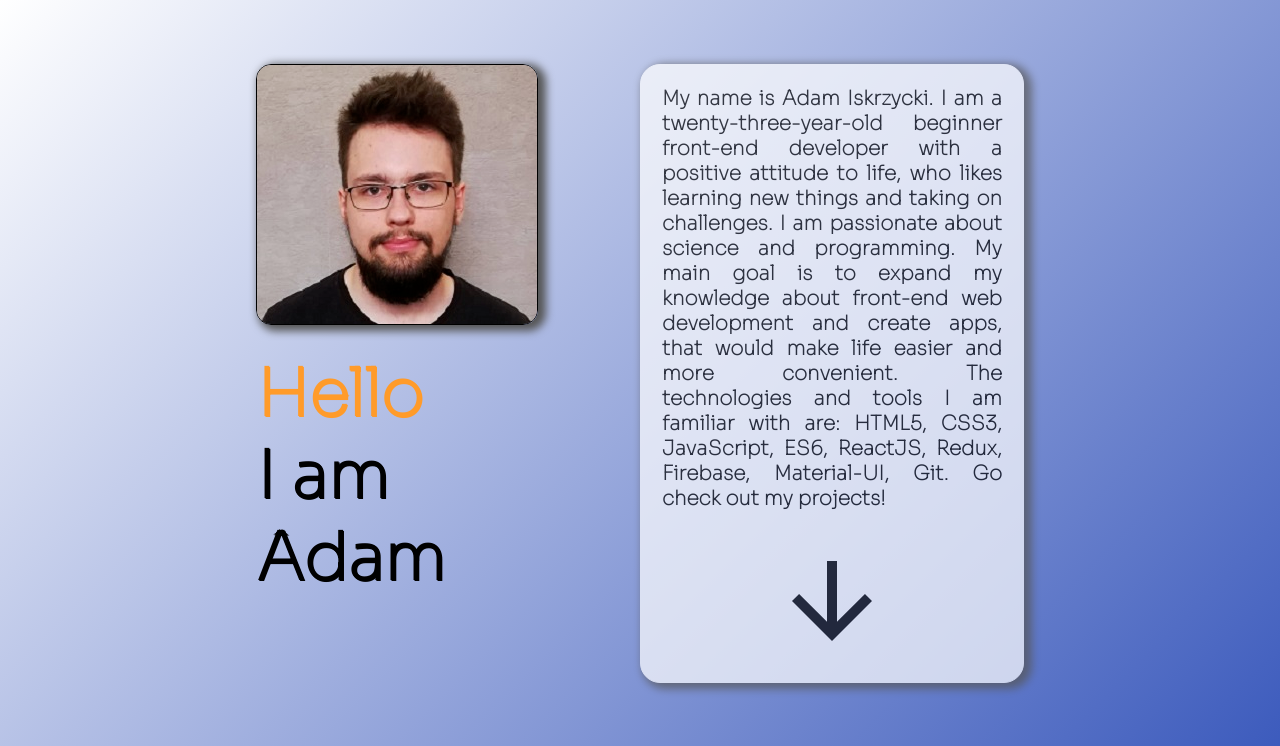
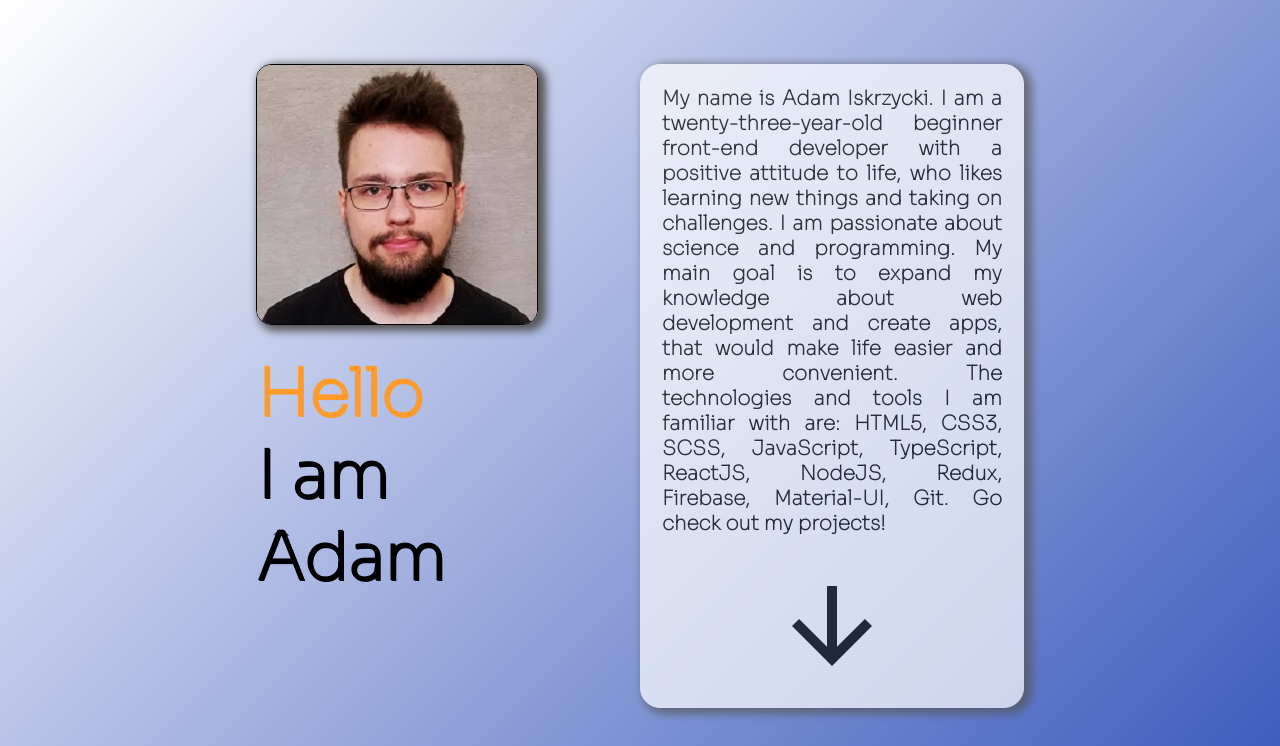
Before and after one commit to AdamIskrzycki/portfolio, a React (Create React App) app: page / in a window 1280 px wide. Shown: the top 746 px of the page. Built offline with nearby package versions, Linux system fonts and the light colour scheme.

Commit message:
Added TypeScript to project

```diff
--- /dev/null
+++ b/src/Globals.d.ts
@@ -0,0 +1 @@
+declare module "*.module.css";
--- a/src/components/Footer/Footer.js
+++ b/src/components/Footer/Footer.tsx
@@ -4,7 +4,7 @@ import MailIcon from '@mui/icons-material/Mail';
 import LinkedInIcon from '@mui/icons-material/LinkedIn';
 import FacebookIcon from '@mui/icons-material/Facebook';
 
-const Footer = (props) => {
+const Footer: React.FC = () => {
     return <section className={classes.Footer}>
         <div className={classes.FeelFree}>FEEL FREE TO CONTACT ME!</div>
         <div className={classes.ContactInfo}>
--- a/src/components/HomePage/HomePage.js
+++ b/src/components/HomePage/HomePage.tsx
@@ -5,12 +5,12 @@ import { useRef } from 'react';
 import ProjectsGalery from "../ProjectsGalery/ProjectsGalery";
 import Footer from '../Footer/Footer';
 
-const HomePage = () => {
+const HomePage: React.FC = () => {
 
-  const galeryRef = useRef(null);
+  const galeryRef = useRef<null | HTMLDivElement>(null);
 
   const handleClick = () => {
-    galeryRef.current.scrollIntoView({ behavior: 'smooth' });
+    galeryRef.current!.scrollIntoView({ behavior: 'smooth' });
 
   }
 
@@ -33,11 +33,11 @@ const HomePage = () => {
             My name is Adam Iskrzycki. I am a twenty-three-year-old beginner front-end developer with a
             positive attitude to life, who likes learning new things and taking on
             challenges. I am passionate about science and programming. My main
-            goal is to expand my knowledge about front-end web development and
-            create apps, that would make life easier and more convenient. The
+            goal is to expand my knowledge about web development and create
+            apps, that would make life easier and more convenient. The
             technologies and tools I am familiar with are:{" "}
             <strong>
-              HTML5, CSS3, JavaScript, ES6, ReactJS, Redux, Firebase, Material-UI,
+              HTML5, CSS3, SCSS, JavaScript, TypeScript, ReactJS, NodeJS, Redux, Firebase, Material-UI,
               Git.{" "}
             </strong>{" "}
             Go check out my projects!
--- a/src/components/ProjectsGalery/ProjectsGalery.js
+++ b/src/components/ProjectsGalery/ProjectsGalery.tsx
@@ -3,7 +3,7 @@ import ProjectTile from './ProjectTile/ProjectTile';
 import React from 'react';
 import { ProjectList } from '../../data/ProjectList';
 
-const ProjectsGalery = () => {
+const ProjectsGalery: React.FC = () => {
     return <div className={classes.ProjectsGalery}>
         <header className={classes.MyProjectsHeader}>MY PROJECTS</header>
         <section className={classes.ProjectsContainer}>
--- a/src/data/ProjectList.js
+++ b/src/data/ProjectList.tsx
@@ -25,6 +25,7 @@ export const ProjectList = [
         description: 'A small app that presents you a simple memory game about recognizing and remembering patterns. As soon as you read the game rules, you are ready to start playing!',
         tools: [
             "JavaScript",
+            "TypeScript",
             "ReactJS",
             "CSS3",
             "React Router",
@@ -42,6 +43,7 @@ export const ProjectList = [
         description: 'This project was developed cooperatively with my brother. He took care of the backend side of the application, creating an algorithm which gathers IT job offers and stores them in an API. I created a frontend layout for these offers to be displayed. The app features some handy functionalities such as infinite scroll and language translation.',
         tools: [
             "JavaScript",
+            "TypeScript",
             "CSS3",
             "ReactJS",
             "MaterialUI",
@@ -58,6 +60,7 @@ export const ProjectList = [
         description: 'Unsplash lets you browse high-quality images. Simply search for a phrase and appropriate images will be displayed on your screen. By clicking on an image, you can see the author and place, where the photo was taken (if this information was provided). Project uses UnsplashAPI.',
         tools: [
             "JavaScript",
+            "TypeScript",
             "CSS3",
             "ReactJS",
             "MaterialUI",
```
Also changed, not shown: package.json (+6 -2 lines), src/components/ProjectsGalery/ProjectTile/ProjectTile.tsx (renamed from src/components/ProjectsGalery/ProjectTile/ProjectTile.js, +11 -1 lines), tsconfig.json (added, +26 -0 lines), src/App.tsx (renamed from src/App.js), src/index.tsx (renamed from src/index.js), 1 other file (tests, documents, lock files or other folders).
